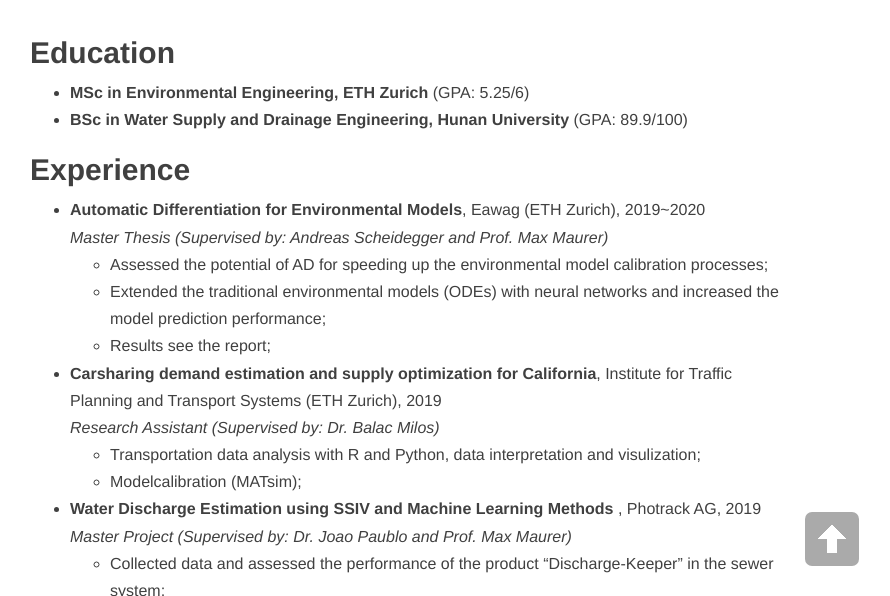
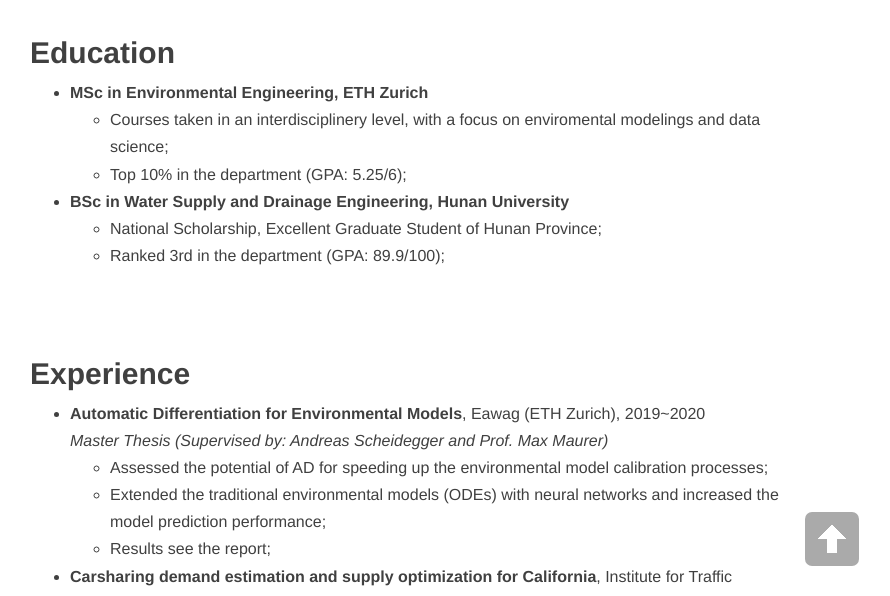
Before and after one commit to LiWang1/blog, a Jekyll site: the page built from about.md, in a window 1280 px wide and 900 px high, cut to the strip 304-900 px from the top of the window. Shown: the whole strip, without its empty margins (235-1125 px from the left). Built offline with Jekyll 4.4.1, drawn with Linux system fonts in a browser that asks for light colours; nearby versions of some CDN libraries.

Commit message:
Update about.md

```diff
--- a/about.md
+++ b/about.md
@@ -6,8 +6,15 @@
 ---
 
 ## Education
-* __[MSc in Environmental Engineering, ETH Zurich](https://ethz.ch/)__ (GPA: 5.25/6)
-* __[BSc in Water Supply and Drainage Engineering, Hunan University](http://www-en.hnu.edu.cn/)__ (GPA: 89.9/100)
+* __[MSc in Environmental Engineering, ETH Zurich](https://ethz.ch/)__
+  * Courses taken in an interdisciplinery level, with a focus on enviromental modelings and data science;
+  * Top 10% in the department (GPA: 5.25/6);
+
+* __[BSc in Water Supply and Drainage Engineering, Hunan University](http://www-en.hnu.edu.cn/)__
+  * National Scholarship, Excellent Graduate Student of Hunan Province;
+  * Ranked 3rd in the department (GPA: 89.9/100);
+
+<br/>
 
 ## Experience
 * __[Automatic Differentiation for Environmental Models](https://github.com/LiWang1/masterthesis)__, Eawag (ETH Zurich), 2019~2020
@@ -33,12 +40,16 @@
   * The project won a national fund and the results have been published at the Journal of China Environmental Science;
   * The results have been published at [China Environmental Science](http://www.zghjkx.com.cn/CN/article/downloadArticleFile.do?attachType=PDF&id=14900);
 
+<br/>
+
 ## Awards
 * [National Scholarship](https://baike.baidu.com/item/%E5%9B%BD%E5%AE%B6%E5%A5%96%E5%AD%A6%E9%87%91);
 * Excellent Graduate of Hunan Province
 * Exemplary Student of Hunan Univeristy
 * First Prize of Engish Speech Competition
 * [Peer-to-Peer Award of ETH Week](https://ethz.ch/en/the-eth-zurich/sustainability/education/ETHweek/previous-editions/2018-Energy-Matters/eth-week-diary.html)
+
+<br/>
 
 ## Related Courses
 * [Introduction to Machine Learning](https://las.inf.ethz.ch/teaching/introml-s20)
@@ -47,11 +58,15 @@
 * [Urban Drainage Planning and Modelling](https://sww.ifu.ethz.ch/education/lectures/urban-drainage.html)
 * [Life Cycle Assessment](https://esd.ifu.ethz.ch/studium/lectures/2020.html)
 
+<br/>
+
 ## Skills
 * Good programming skills: R, Python, Julia;
 * Language: proficient in English and Chinese;
 * Good communication and collaboration;
 * Good knowledge of statistics and data analysis (MySQL).
 
+<br/>
+
 ## Habbits
 * Hiking, Swimming, Jogging, Badminton.
```
